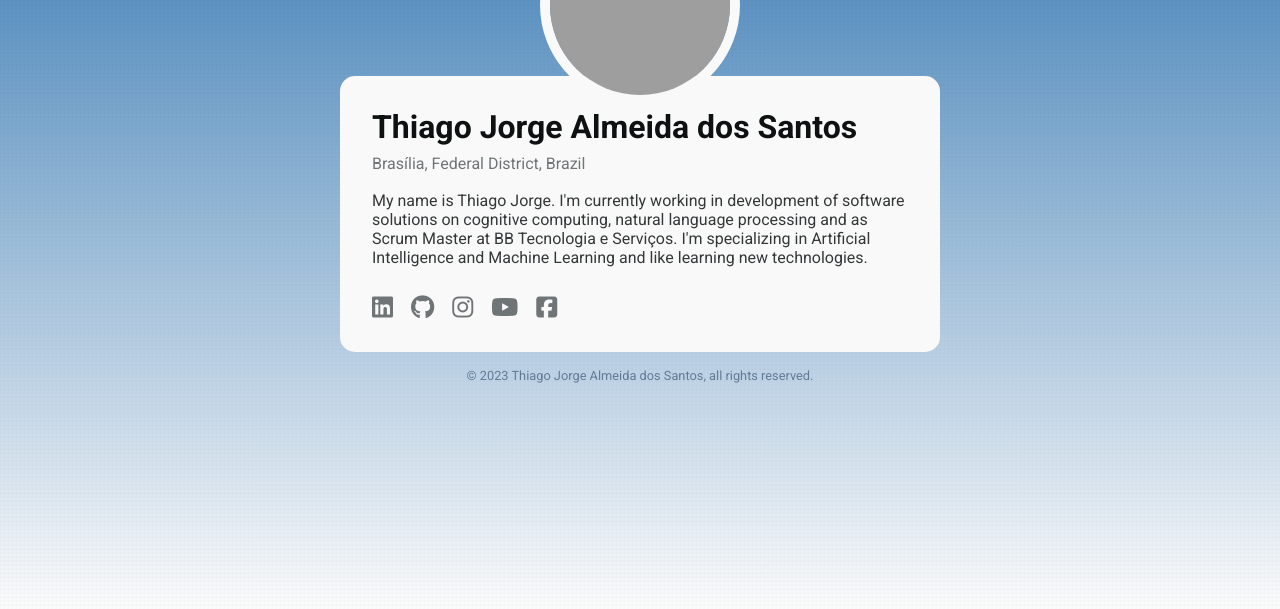
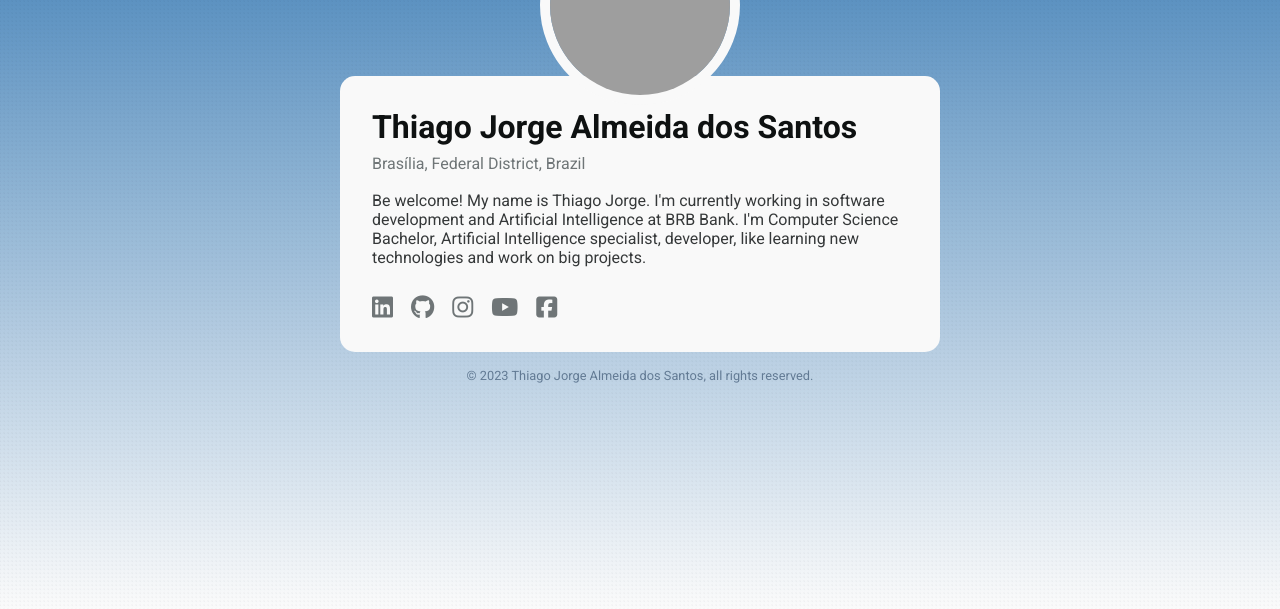
Before and after one commit to tjas/thiago-tjas.com, a Django app: page / in a window 1280 px wide. Shown: the part 191-800 px from the top of the page. Run offline with Django 4.2, Linux system fonts and the light colour scheme; some libraries are stand-ins or nearby versions; grey boxes are pictures that could not be loaded.

Commit message:
Updating Bio

```diff
--- a/website/templates/home.html
+++ b/website/templates/home.html
@@ -10,7 +10,7 @@
         <div>
             <h2>Thiago Jorge Almeida dos Santos</h2>
             <p class="location">Brasília, Federal District, Brazil</p>
-            <p>My name is Thiago Jorge. I'm currently working in development of software solutions on cognitive computing, natural language processing and as Scrum Master at BB Tecnologia e Serviços. I'm specializing in Artificial Intelligence and Machine Learning and like learning new technologies.</p>
+            <p>Be welcome! My name is Thiago Jorge. I'm currently working in software development and Artificial Intelligence at BRB Bank. I'm Computer Science Bachelor, Artificial Intelligence specialist, developer, like learning new technologies and work on big projects.</p>
         </div>
         <div id="networks">
             <ul>
```
